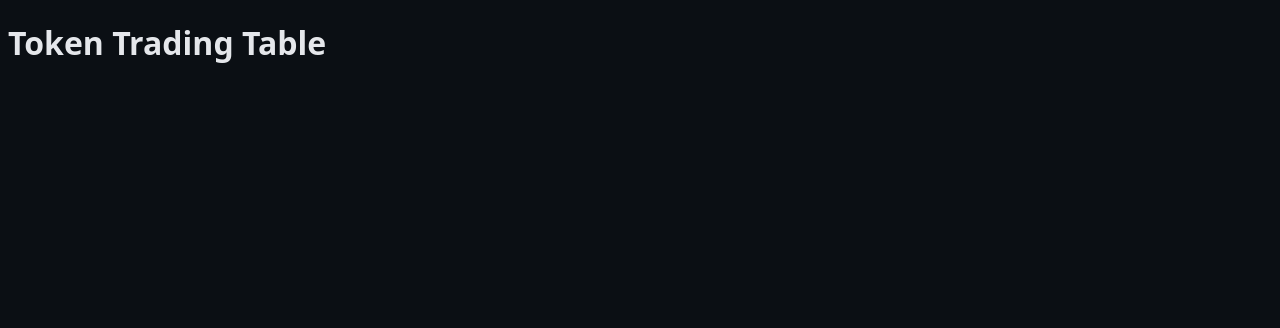
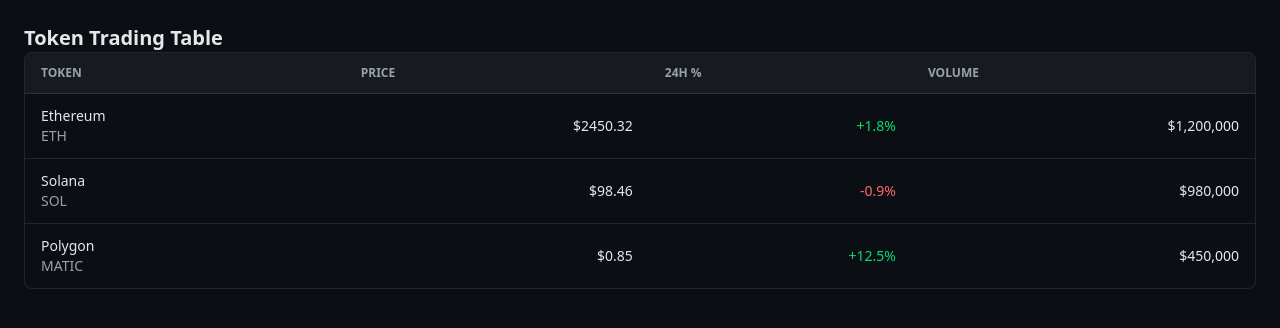
Before and after one commit to lakshman-nanchari/token-trading-table, a Next.js app: page / in a window 1280 px wide. Shown: the top 328 px of the page. Built offline with nearby package versions, Linux system fonts and the light colour scheme.

Commit message:
feat: add basic token trading table UI with mock data and fix in Tailwind import

```diff
--- a/src/app/globals.css
+++ b/src/app/globals.css
@@ -1,6 +1,4 @@
-@tailwind base;
-@tailwind components;
-@tailwind utilities;
+@import "tailwindcss";
 
 html,
 body{
--- a/src/app/page.tsx
+++ b/src/app/page.tsx
@@ -1,9 +1,13 @@
+import TokenTable from "@/components/table/TokenTable"
+
 export default function HomePage(){
     return(
         <main className="p-6">
             <h1 className="text-xl font-semibold">
                 Token Trading Table
             </h1>
+
+            <TokenTable/>
         </main>
     )
 }
--- /dev/null
+++ b/src/components/table/TableHeader.tsx
@@ -0,0 +1,12 @@
+export default function TableHeader() {
+    return (
+        <thead className="bg-white/5 text-xs uppercase text-gray-400">
+            <tr>
+                <th className="px-4 py-3 text-left">Token</th>
+                <th className="px-4 py-3 text-left">Price</th>
+                <th className="px-4 py-3 text-left">24h %</th>
+                <th className="px-4 py-3 text-left">Volume</th>
+            </tr>
+        </thead>
+    );
+}
--- /dev/null
+++ b/src/components/table/TokenRow.tsx
@@ -0,0 +1,35 @@
+import { Token } from "@/types/token";
+
+interface Props {
+    token: Token;
+}
+
+export default function TokenRow({token}: Props) {
+    const isPositive = token.chnage24h >= 0;
+
+    return (
+        <tr className="border-t border-white/10 hover:bg-white/5 transition">
+            <td className="px-4 py-3 text-left">
+                <div className="font-medium">{token.name}</div>
+                <div className="text-ts text-gray-400">{token.symbol}</div>
+            </td>
+
+            <td className="px-4 py-3 text-right">
+                ${token.price.toFixed(2)}
+            </td>
+
+            <td
+                className={`px-4 py-3 text-right ${
+                    isPositive ? "text-green-400" : "text-red-400"
+                }`}
+            >
+                {isPositive ? "+" : "" }
+                {token.chnage24h}%
+            </td>
+
+            <td className="px-4 py-3 text-right">
+                ${token.volume.toLocaleString()}
+            </td>
+        </tr>
+    );
+}
--- /dev/null
+++ b/src/components/table/TokenTable.tsx
@@ -0,0 +1,18 @@
+import { mockTokens } from "@/lib/mockTokens";
+import TableHeader from "./TableHeader";
+import TokenRow from "./TokenRow";
+
+export default function TokenTable() {
+    return(
+        <div className="rounded-lg border border-white/10 overflow-hidden">
+            <table className="w-full text-sm">
+                <TableHeader/>
+                <tbody>
+                    {mockTokens.map((token) => (
+                        <TokenRow key={token.id} token={token}/>
+                    ))}
+                </tbody>
+            </table>
+        </div>
+    );
+}
```
